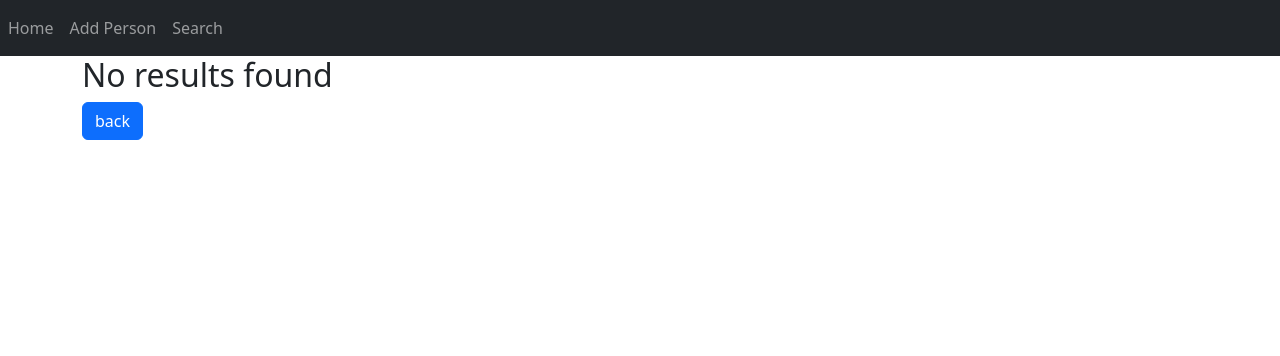
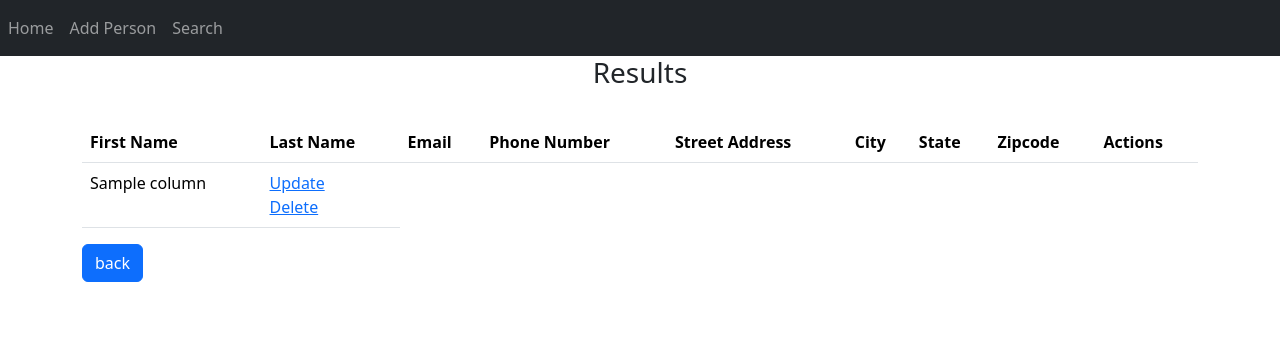
Before and after one commit to nuuenkdaniel/PhoneDirectory, a Flask app: template website/templates/results.html in a window 1280 px wide. Shown: the top 356 px of the page. Run offline with Flask 3, Linux system fonts and the light colour scheme; the template is opened without the code that fills it: most values are stand-ins (such as "Sample title", 1, 10 or a date in 2020); parts of the project's set-up code (start-up, migrations or seed data) failed here and were passed over; some libraries are stand-ins or nearby versions.

Commit message:
results page can display search results

```diff
--- a/website/database.py
+++ b/website/database.py
@@ -121,7 +121,7 @@
 
 def search(table,columns,filters):
     cursor_object = db.cursor()
-    sql = "SELECT info.first_name,info.last_name,contact_info.phone_number,contact_info.email,address.street_address,address.city,address.state,address.zipcode\
+    sql = "SELECT info.first_name,info.last_name,contact_info.email,contact_info.phone_number,address.street_address,address.city,address.state,address.zipcode\
         FROM info\
         INNER JOIN contact_info ON info.id = contact_info.id\
         INNER JOIN address ON contact_info.id = address.id WHERE "
@@ -130,6 +130,5 @@
             sql += "%s.%s = '%s'" % (table[i],columns[i],filters[i])
         else:
             sql += " AND %s.%s = '%s'" % (table[i],columns[i],filters[i])
-    print(sql)
     cursor_object.execute(sql)
     return cursor_object.fetchall()
--- a/website/templates/results.html
+++ b/website/templates/results.html
@@ -3,6 +3,40 @@
 {% block title %}Results{% endblock %}
 
 {% block content %}
-<h2>No results found</h2>
+<h3 class="text-center">Results</h3>
+<br>
+{% if data|length > 0 %}
+    <table class="table">
+        <tr>
+            <th>First Name</th>
+            <th>Last Name</th>
+            <th>Email</th>
+            <th>Phone Number</th>
+            <th>Street Address</th>
+            <th>City</th>
+            <th>State</th>
+            <th>Zipcode</th>
+            <th>Actions</th>
+        </tr>
+        {% for result in data %}
+            <tr>
+                {% for column in result %}
+                    {% if column|length > 0 %}
+                        <td>{{ column }}</td>
+                    {% else %}
+                        <td>n/a</td>
+                    {% endif %}
+                {% endfor %}
+                <td>
+                    <a href="">Update</a>
+                    <br>
+                    <a href="">Delete</a>
+                </td>
+            </tr>
+        {% endfor %}
+    </table>
+{% else %}
+    <h2>No results found</h2>
+{% endif %}
 <a href="/search" class="btn btn-primary float-left" role="button">back</a>
 {% endblock %}
--- a/website/views.py
+++ b/website/views.py
@@ -54,6 +54,6 @@
         table.append("address"); columns.append("state"); filters.append(session["search_state"])
         table.append("address"); columns.append("city"); filters.append(session["search_city"])
         table.append("address"); columns.append("zipcode"); filters.append(session["search_zipcode"])
-    search(table,columns,filters)
-
-    return render_template("results.html")
+    data = search(table,columns,filters)
+    print(data)
+    return render_template("results.html",data=data)
```
